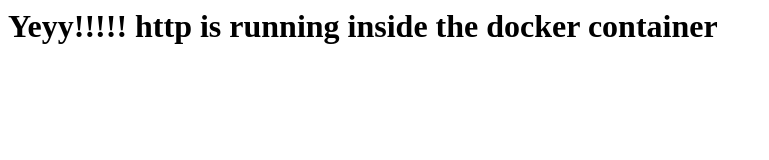
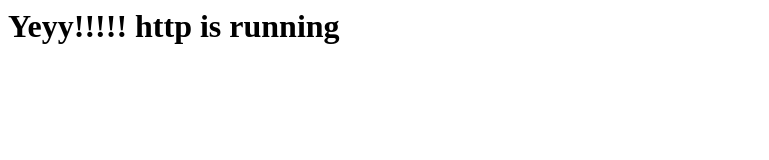
Before and after one commit to GaneshMBorkar/htmpl_deployment_using_docke_CICD, a plain HTML site: page index.html in a window 1280 px wide. Shown: the whole page, without its empty margins (0-769 px from the left). Drawn offline with Linux system fonts and the light colour scheme.

Commit message:
Update index.html

```diff
--- a/index.html
+++ b/index.html
@@ -1,3 +1,3 @@
 <body>
-<h1>Yeyy!!!!! http is running inside the docker container </h1>
+<h1>Yeyy!!!!! http is running </h1>
 </body>
```
